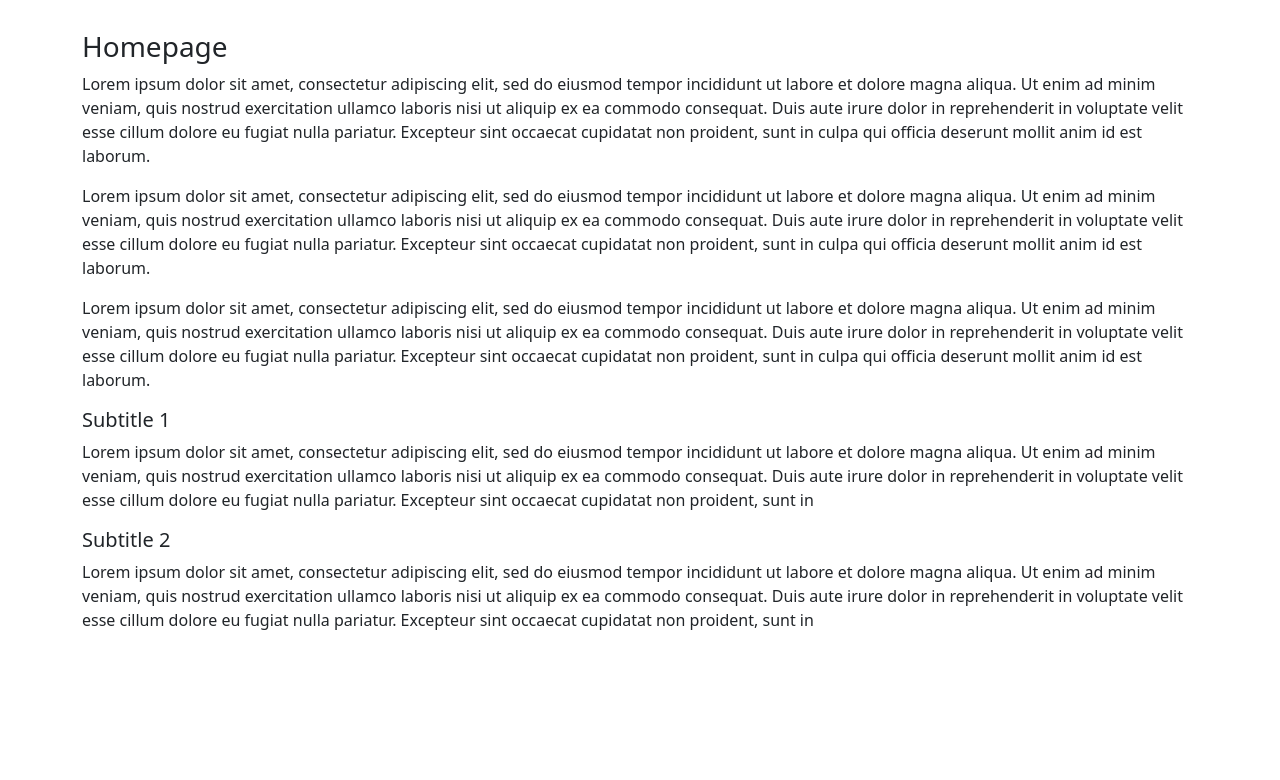
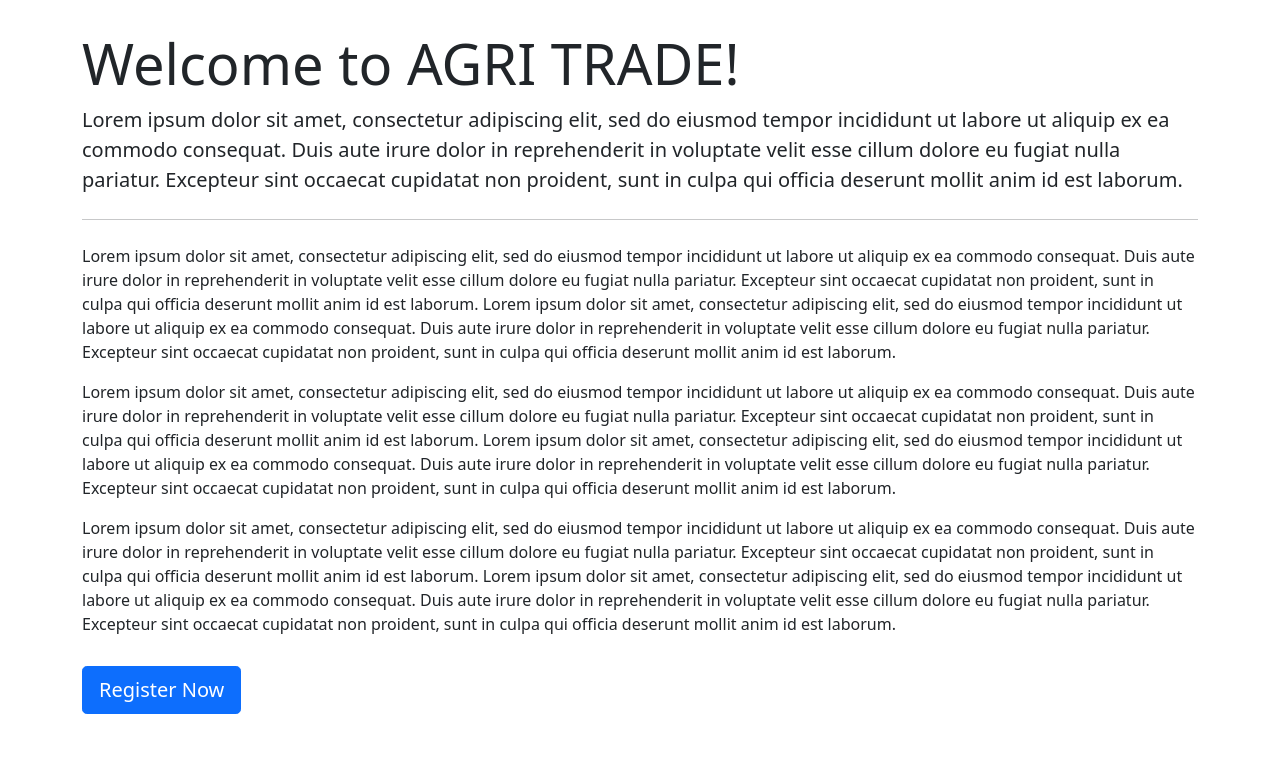
Before and after one commit to erinbedri/Agri_Trade---django-project, a Django app: page / in a window 1280 px wide. Shown: the part 56-836 px from the top of the page. Before the commit the page ends 686 px from the top, so only its background shows below. Run offline with Django 4.2, Linux system fonts and the light colour scheme.

Commit message:
Updated homepage

```diff
--- a/agri_trade/web/templates/web/homepage.html
+++ b/agri_trade/web/templates/web/homepage.html
@@ -4,42 +4,50 @@
     <div class="container" style="margin-top: 30px; margin-bottom: 50px">
         <div class="row justify-content-md-center">
             <div class="col-md-12">
-                <h3>Homepage</h3>
-                <p>
-                    Lorem ipsum dolor sit amet, consectetur adipiscing elit, sed do eiusmod tempor incididunt ut labore
-                    et dolore magna aliqua. Ut enim ad minim veniam, quis nostrud exercitation ullamco laboris nisi ut
-                    aliquip ex ea commodo consequat. Duis aute irure dolor in reprehenderit in voluptate velit esse
-                    cillum dolore eu fugiat nulla pariatur. Excepteur sint occaecat cupidatat non proident, sunt in
-                    culpa qui officia deserunt mollit anim id est laborum.
-                </p>
-                <p>
-                    Lorem ipsum dolor sit amet, consectetur adipiscing elit, sed do eiusmod tempor incididunt ut labore
-                    et dolore magna aliqua. Ut enim ad minim veniam, quis nostrud exercitation ullamco laboris nisi ut
-                    aliquip ex ea commodo consequat. Duis aute irure dolor in reprehenderit in voluptate velit esse
-                    cillum dolore eu fugiat nulla pariatur. Excepteur sint occaecat cupidatat non proident, sunt in
-                    culpa qui officia deserunt mollit anim id est laborum.
-                </p>
-                <p>
-                    Lorem ipsum dolor sit amet, consectetur adipiscing elit, sed do eiusmod tempor incididunt ut labore
-                    et dolore magna aliqua. Ut enim ad minim veniam, quis nostrud exercitation ullamco laboris nisi ut
-                    aliquip ex ea commodo consequat. Duis aute irure dolor in reprehenderit in voluptate velit esse
-                    cillum dolore eu fugiat nulla pariatur. Excepteur sint occaecat cupidatat non proident, sunt in
-                    culpa qui officia deserunt mollit anim id est laborum.
-                </p>
-                <h5>Subtitle 1</h5>
-                <p>
-                    Lorem ipsum dolor sit amet, consectetur adipiscing elit, sed do eiusmod tempor incididunt ut labore
-                    et dolore magna aliqua. Ut enim ad minim veniam, quis nostrud exercitation ullamco laboris nisi ut
-                    aliquip ex ea commodo consequat. Duis aute irure dolor in reprehenderit in voluptate velit esse
-                    cillum dolore eu fugiat nulla pariatur. Excepteur sint occaecat cupidatat non proident, sunt in
-                </p>
-                <h5>Subtitle 2</h5>
-                <p>
-                    Lorem ipsum dolor sit amet, consectetur adipiscing elit, sed do eiusmod tempor incididunt ut labore
-                    et dolore magna aliqua. Ut enim ad minim veniam, quis nostrud exercitation ullamco laboris nisi ut
-                    aliquip ex ea commodo consequat. Duis aute irure dolor in reprehenderit in voluptate velit esse
-                    cillum dolore eu fugiat nulla pariatur. Excepteur sint occaecat cupidatat non proident, sunt in
-                </p>
+                <div class="jumbotron">
+                    <h1 class="display-4">Welcome to AGRI TRADE!</h1>
+                    <p class="lead">Lorem ipsum dolor sit amet, consectetur adipiscing elit, sed do eiusmod tempor
+                        incididunt ut labore ut aliquip ex ea commodo consequat. Duis aute irure dolor in reprehenderit
+                        in voluptate velit esse cillum dolore eu fugiat nulla pariatur. Excepteur sint occaecat
+                        cupidatat non proident, sunt in culpa qui officia deserunt mollit anim id est laborum.</p>
+                    <hr class="my-4">
+                    <p>Lorem ipsum dolor sit amet, consectetur adipiscing elit, sed do eiusmod tempor
+                        incididunt ut labore ut aliquip ex ea commodo consequat. Duis aute irure dolor in reprehenderit
+                        in voluptate velit esse cillum dolore eu fugiat nulla pariatur. Excepteur sint occaecat
+                        cupidatat non proident, sunt in culpa qui officia deserunt mollit anim id est laborum. Lorem
+                        ipsum dolor sit amet, consectetur adipiscing elit, sed do eiusmod tempor
+                        incididunt ut labore ut aliquip ex ea commodo consequat. Duis aute irure dolor in reprehenderit
+                        in voluptate velit esse cillum dolore eu fugiat nulla pariatur. Excepteur sint occaecat
+                        cupidatat non proident, sunt in culpa qui officia deserunt mollit anim id est laborum.</p>
+                    <p>Lorem ipsum dolor sit amet, consectetur adipiscing elit, sed do eiusmod tempor
+                        incididunt ut labore ut aliquip ex ea commodo consequat. Duis aute irure dolor in reprehenderit
+                        in voluptate velit esse cillum dolore eu fugiat nulla pariatur. Excepteur sint occaecat
+                        cupidatat non proident, sunt in culpa qui officia deserunt mollit anim id est laborum. Lorem
+                        ipsum dolor sit amet, consectetur adipiscing elit, sed do eiusmod tempor
+                        incididunt ut labore ut aliquip ex ea commodo consequat. Duis aute irure dolor in reprehenderit
+                        in voluptate velit esse cillum dolore eu fugiat nulla pariatur. Excepteur sint occaecat
+                        cupidatat non proident, sunt in culpa qui officia deserunt mollit anim id est laborum.</p>
+                    <p>Lorem ipsum dolor sit amet, consectetur adipiscing elit, sed do eiusmod tempor
+                        incididunt ut labore ut aliquip ex ea commodo consequat. Duis aute irure dolor in reprehenderit
+                        in voluptate velit esse cillum dolore eu fugiat nulla pariatur. Excepteur sint occaecat
+                        cupidatat non proident, sunt in culpa qui officia deserunt mollit anim id est laborum. Lorem
+                        ipsum dolor sit amet, consectetur adipiscing elit, sed do eiusmod tempor
+                        incididunt ut labore ut aliquip ex ea commodo consequat. Duis aute irure dolor in reprehenderit
+                        in voluptate velit esse cillum dolore eu fugiat nulla pariatur. Excepteur sint occaecat
+                        cupidatat non proident, sunt in culpa qui officia deserunt mollit anim id est laborum.</p>
+
+                    {% if not request.user.is_authenticated %}
+                        <p class="lead" style="margin-top: 30px">
+                            <a class="btn btn-primary btn-lg"
+                               href="{% url 'accounts:register' %}" role="button">Register Now</a>
+                        </p>
+                    {% else %}
+                        <p class="lead" style="margin-top: 30px">
+                            <a class="btn btn-primary btn-lg"
+                               href="{% url 'marketplace:marketplace' %}" role="button">Go to Marketplace</a>
+                        </p>
+                    {% endif %}
+                </div>
             </div>
         </div>
     </div>
```
Also changed, not shown: db.sqlite3.
